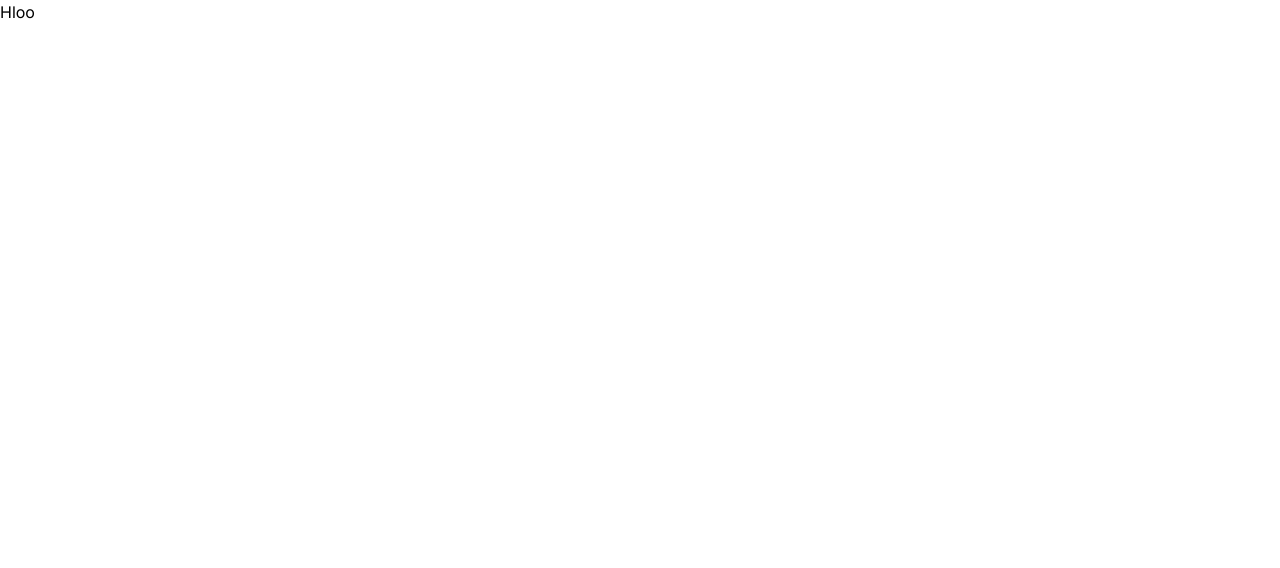
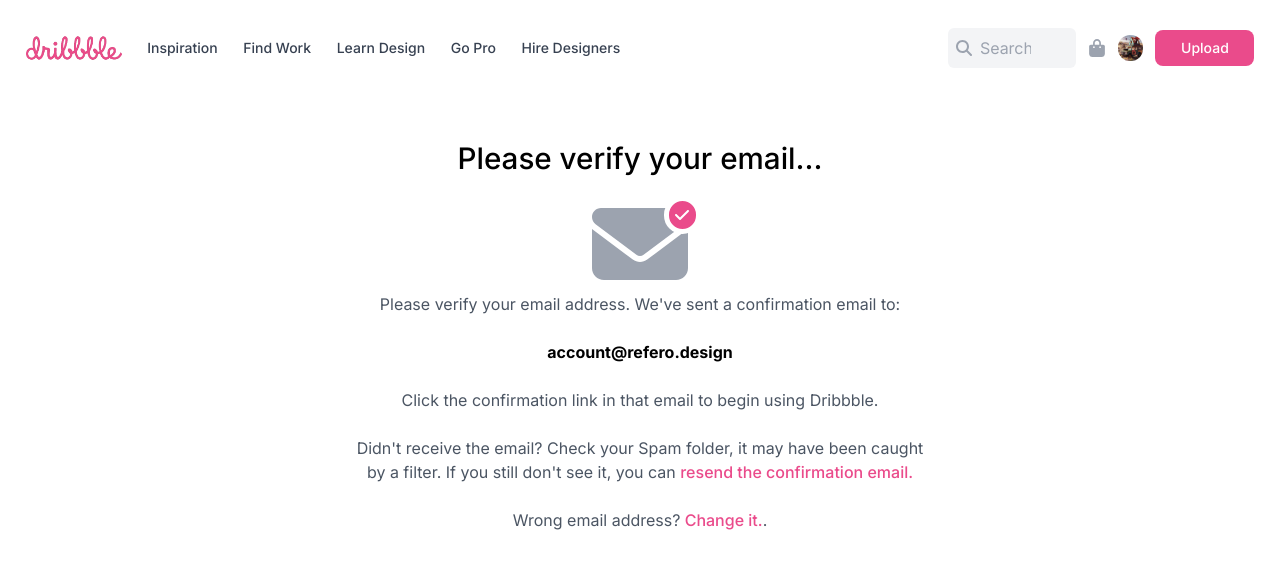
Before and after one commit to Hemant2335/aeonaxy-assing, a Next.js app: page / in a window 1280 px wide. Shown: the top 568 px of the page. Built offline with nearby package versions, Linux system fonts and the light colour scheme.

Commit message:
Created_home_page_success

```diff
--- a/app/CreateProfile/page.tsx
+++ b/app/CreateProfile/page.tsx
@@ -25,6 +25,8 @@
     updateuser({
       profilepic: imgurl,
       location: location,
+      bio: null,
+      redirect: "Role",
     });
   };
 
--- a/app/ServerActions/updateuser.ts
+++ b/app/ServerActions/updateuser.ts
@@ -1,32 +1,42 @@
-'use server'
+"use server";
 import axios from "axios";
 import { cookies } from "next/headers";
-import { redirect } from 'next/navigation'
+import { redirect } from "next/navigation";
 
 type CreateUserProps = {
-    profilepic : string | null,
-    location : string | null,
-}
+  profilepic: string | null;
+  location: string | null;
+  bio: string | null;
+  redirect: string | null;
+};
 
-
-export async function updateuser(Props : CreateUserProps){
+export async function updateuser(Props: CreateUserProps) {
   console.log("Running");
   console.log(Props);
-    try {
-        const res = await axios.put("http://localhost:3000/api/profile", {
+  let object = {};
+  if (Props.profilepic == null && Props.location == null) {
+    object = {
+      bio: Props.bio,
+      token: cookies().get("token"),
+    };
+  } else {
+    object = {
       profilepic: Props.profilepic,
       location: Props.location,
       token: cookies().get("token"),
-        });
+    };
+  }
+  try {
+    const res = await axios.put("http://localhost:3000/api/profile", object);
     const data = res.data;
     console.log(data);
-        if(!data.sucess)
-            {
-                console.log("Inavalid Arguments")
-                return ;
+    if (!data.sucess) {
+      console.log("Inavalid Arguments");
+      return;
     }
   } catch (error) {
     return "An error occurred";
   }
-    redirect("/Role");
+  if (Props.redirect == null) redirect(`/`);
+  else redirect(`/${Props.redirect}`);
 }
--- a/app/api/profile/route.ts
+++ b/app/api/profile/route.ts
@@ -11,9 +11,10 @@
     NextResponse.json({ message: "No Token Provided" });
     return "No Token Provided";
   }
+  console.log();
   const decode = jwt.verify(
     token.value,
-    process.env.JWT_SECRET || "secret"
+    process.env.NEXT_PUBLIC_JWT_SECRET || "secret"
   ) as string;
   if (!decode) {
     NextResponse.json({ message: "Invalid Token" });
@@ -29,6 +30,7 @@
         data: {
           profilepic: body.profilepic,
           location: body.location,
+          bio: body.bio,
         },
       });
       console.log(user);
--- a/app/api/user/route.ts
+++ b/app/api/user/route.ts
@@ -39,8 +39,8 @@
                 bio : body.bio
             }
         });
-        console.log(process.env.JWT_SECRET);
-        const token = jwt.sign({id : user.id} , process.env.JWT_SECRET || "secret");
+        console.log(process.env.NEXT_PUBLIC_JWT_SECRET);
+        const token = jwt.sign({id : user.id} , process.env.NEXT_PUBLIC_JWT_SECRET || "secret");
         return NextResponse.json({sucess : true , token : token});
     } catch (error) {
         console.log(error);
--- /dev/null
+++ b/app/components/Navbar.tsx
@@ -0,0 +1,48 @@
+import React from "react";
+import Image from "next/image";
+import { FaMagnifyingGlass , FaBagShopping } from "react-icons/fa6";
+
+const Navbar = () => {
+  return (
+    <div className="w-full px-[2vw] flex justify-between items-center">
+      <div className="flex items-center gap-[2vw]">
+        <div className="flex cursor-pointer   text-[3vh] w-fit h-fit font-bold ">
+          <Image
+            layout="responsive"
+            src={require("../assets/dribble.png")}
+            className="rounded-xl max-h-[10vh] md:max-h-[12vh]"
+            alt="logo"
+          />
+        </div>
+        <ul className="md:flex hidden text-sm font-medium text-gray-700 gap-[2vw]">
+          <li>Inspiration</li>
+          <li>Find Work</li>
+          <li>Learn Design</li>
+          <li>Go Pro</li>
+          <li>Hire Designers</li>
+        </ul>
+      </div>
+      <div className="flex items-center gap-3">
+        <div className="w-[10vw] pl-2 py-2 rounded-md pr-[2vw] text-gray-400 bg-gray-100 flex gap-2 items-center">
+          <FaMagnifyingGlass />
+          <input type="text" placeholder="Search" className="max-w-[4vw] bg-gray-100  focus:outline-none text-gray-600" width={10} />
+        </div>
+        <FaBagShopping className="text-gray-400 text-lg"/>
+        <div className="flex cursor-pointer overflow-hidden  text-[3vh] w-[2vw] h-[2vw] font-bold ">
+          <Image
+            layout="responsive"
+            src={require("../assets/banner.jpg")}
+            className="rounded-xl max-h-[10vh] md:max-h-[12vh] object-cover"
+            alt="logo"
+          />
+        </div>
+
+        <button className="bg-[#EA4B8B] font-medium w-fit py-2 px-[2vw] text-sm text-white rounded-lg">
+          Upload
+        </button>
+      </div>
+    </div>
+  );
+};
+
+export default Navbar;
--- a/app/page.tsx
+++ b/app/page.tsx
@@ -1,6 +1,39 @@
+"use client";
+import { FaEnvelope, FaCheck } from "react-icons/fa6";
+import Navbar from "./components/Navbar";
 
 export default function Home() {
   return (
-    <h1>Hloo</h1>
+    <>
+      <Navbar />
+      <div className="flex flex-col items-center mt-[5vh] h-screen">
+        <h1 className="text-[3.7vh] font-medium">
+          Please verify your email...
+        </h1>
+        <div className="relative w-fit">
+          <div className="bg-[#EA4B8B] absolute border-[0.7vh] border-white text-white p-[0.7vh] rounded-[50%] right-[-1vw] top-[2vh]">
+            <FaCheck />
+          </div>
+          <FaEnvelope className="text-[12vh] text-gray-400 mt-[2vh]" />
+        </div>
+        <div className="text-center max-w-[46vw] flex flex-col gap-[3vh] text-gray-600">
+          <p>
+            Please verify your email address. We've sent a confirmation email
+            to:
+          </p>
+          <span className="font-bold text-black">account@refero.design</span>
+          <p>
+            Click the confirmation link in that email to begin using Dribbble.
+          </p>
+          <p className="">
+            Didn't receive the email? Check your Spam folder, it may have been
+            caught by a filter. If you still don't see it, you can{" "}
+            <a className="text-[#EA4B8B] font-medium">resend the confirmation email.</a>
+          </p>
+
+          <p>Wrong email address?<a className="text-[#EA4B8B] font-medium"> Change it.</a>.</p>
+        </div>
+      </div>
+    </>
   );
 }
```
Also changed, not shown: app/Role/page.tsx (+71 -14 lines), 1 other file (tests, documents, lock files or other folders). Lines whose indentation alone changed are shown as unchanged.
